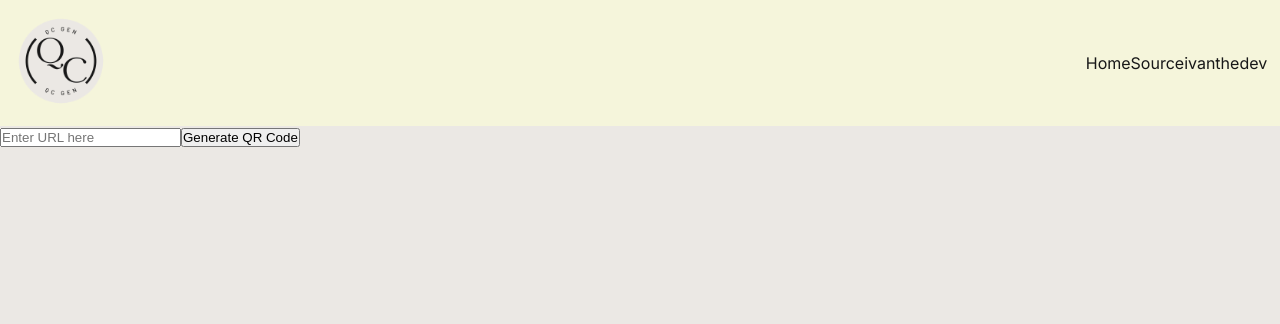
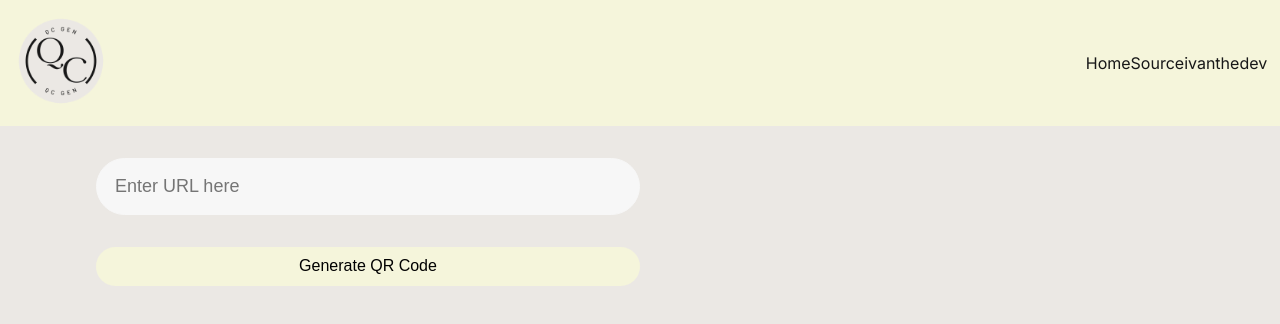
Before and after one commit to chengivan2/qcgen, a Next.js app: page / in a window 1280 px wide. Shown: the top 324 px of the page. Built offline with nearby package versions, Linux system fonts and the light colour scheme.

Commit message:
Added styling to form, Removed an unnecessary div child tag in the main tag

```diff
--- a/src/app/components/hero/QCForm.jsx
+++ b/src/app/components/hero/QCForm.jsx
@@ -1,6 +1,7 @@
 "use client";
 
 import { useState } from "react";
+import "@/app/componentsstyles/herostyles/QCForm.css"
 
 const QCFormComponent = ({ onQcURLSubmit }) => {
   const [qcURL, setQcURL] = useState("");
@@ -13,7 +14,7 @@ const QCFormComponent = ({ onQcURLSubmit }) => {
   return (
     <div className="qc-qr-code-generation">
       <div className="qc-url-form-container">
-        <form onSubmit={handleSubmit}>
+        <form className="qc-url-form" onSubmit={handleSubmit}>
           <input
             type="text"
             name="urlInput"
--- a/src/app/components/hero/QCHeroMain.jsx
+++ b/src/app/components/hero/QCHeroMain.jsx
@@ -1,6 +1,7 @@
 import React, { useState } from 'react';
 import QCFormComponent from './QCForm';
 import QRCodeGenComponent from './qrasync';
+import "../../componentsstyles/herostyles/QCHeroMain.css"
 
 const QCHeroMain = () => {
   const [submittedUrl, setSubmittedUrl] = useState('');
@@ -10,7 +11,7 @@ const QCHeroMain = () => {
   };
 
   return (
-    <div>
+    <div className="qc-hero-main-container">
       <QCFormComponent onQcURLSubmit={handleUrlSubmit} />
       {submittedUrl && <QRCodeGenComponent url={submittedUrl} />}
     </div>
--- /dev/null
+++ b/src/app/componentsstyles/herostyles/QCForm.css
@@ -0,0 +1,45 @@
+.qc-qr-code-generation {
+    position: relative;
+    min-width: 50%;
+    max-width: 50%;
+
+}
+
+.qc-url-form-container .qc-url-form {
+    display: flex;
+    flex-direction: column;
+    gap: 2em;
+}
+
+.qc-url-form .qc-url-input {
+    font-size: 18px;
+    outline: none;
+    height: 3.2em;
+    border-radius: 1000px;
+    background-color: hsl(0, 0%, 97%);
+    border: 1px solid hsl(0, 0%, 97%);
+    padding: 1em;
+}
+
+.qc-url-form .qc-url-input:hover {
+    border: 1px solid hsl(60, 56%, 100%);
+}
+
+.qc-url-form .qc-url-input:active {
+    background-color: hsl(240, 88%, 90%);
+    border: 2px solid hsl(240, 88%, 90%);
+}
+
+.qc-url-form .qc-url-submit-button {
+    height: 2.4em;
+    background-color: hsl(60, 56%, 91%);
+    border: none;
+    outline: none;
+    font-size: 16px;
+    border-radius: 1000px;
+    cursor: pointer;
+}
+
+.qc-url-form .qc-url-submit-button:hover {
+
+}
--- /dev/null
+++ b/src/app/componentsstyles/herostyles/QCHeroMain.css
@@ -0,0 +1,7 @@
+.qc-hero-main-container {
+    min-width: 100%;
+    display: flex;
+    flex-direction: row;
+    justify-content: space-between;
+    padding: 2em 6em;
+}
--- a/src/app/page.js
+++ b/src/app/page.js
@@ -4,10 +4,7 @@ import { Hero } from "./components/hero/Hero";
 export default function Home() {
   return (
     <main className={styles.main}>
-      <div>
-        <Hero />
-
-      </div>
+      <Hero />
     </main>
   );
 }
```
